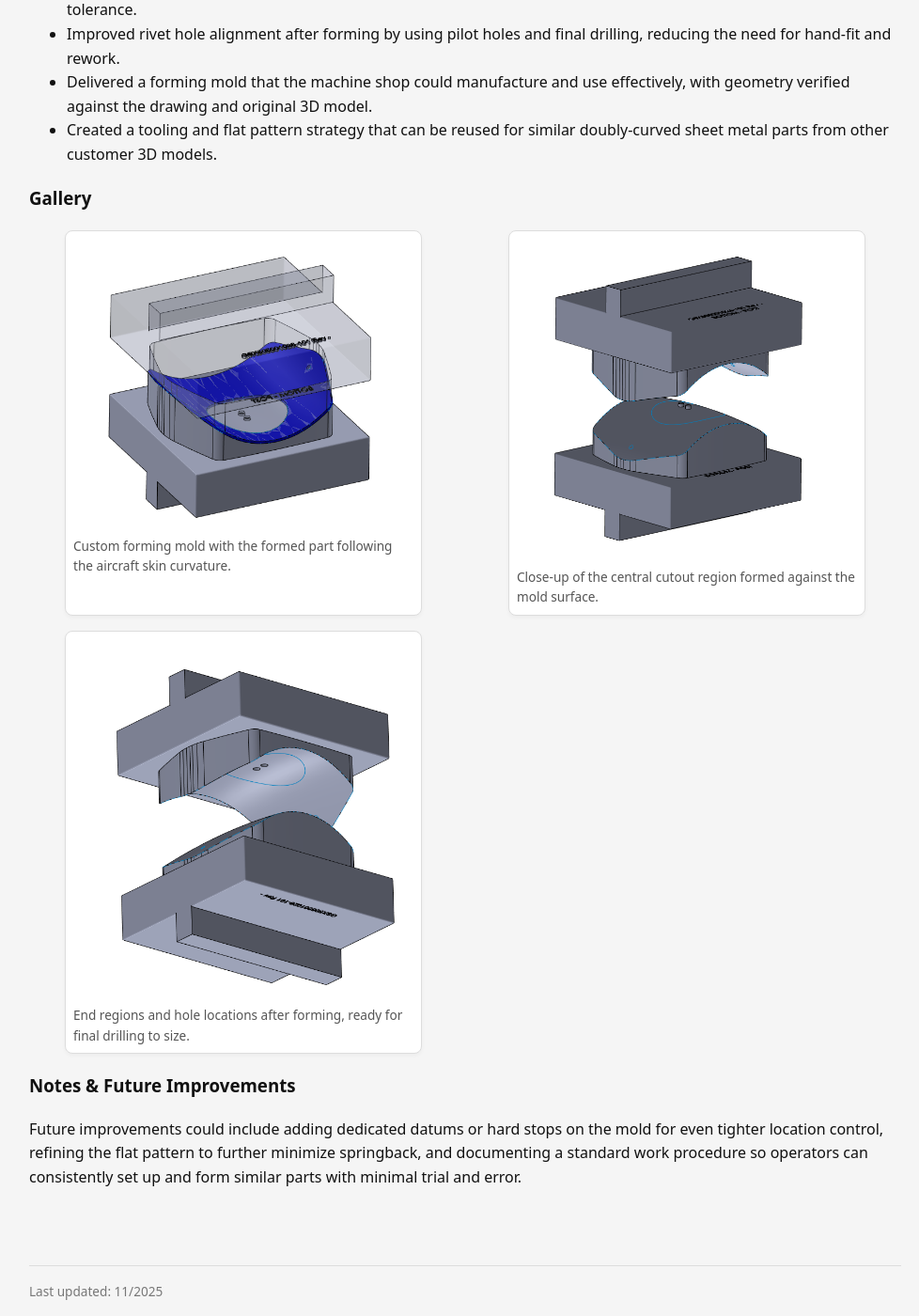
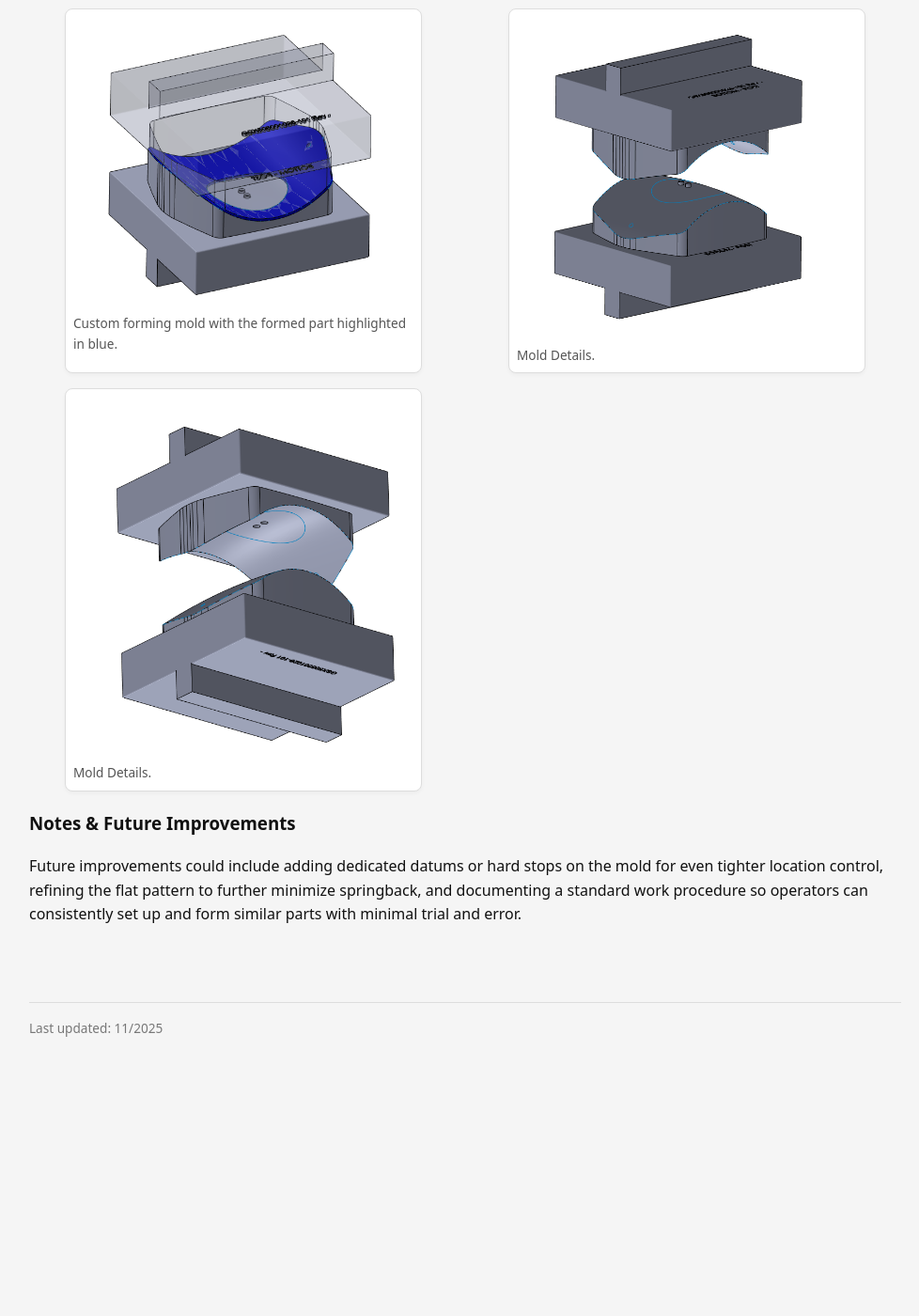
Before and after one commit to zinounobaid/zinounobaid.github.io, a Jekyll site: the page built from projects/3D Sheet Metal Mold.html, in a window 1280 px wide and 1400 px high, scrolled down 3083 px. Shown: the whole window at 94% size, without its empty margins (145-1123 px from the left). Built offline with Jekyll 4.4.1, drawn with Linux system fonts in a browser that asks for light colours; after the commit the page ends 4204 px from its top, so only the background shows below that.

Commit message:
Swap image sources and update captions in HTML

```diff
--- a/projects/3D Sheet Metal Mold.html
+++ b/projects/3D Sheet Metal Mold.html
@@ -134,21 +134,21 @@ date: 2025-05-15
       <img
         src="/assets/images/sheet-metal-mold/Mold-1.png"
         alt="Custom forming mold with the formed sheet metal part">
-      <figcaption>Custom forming mold with the formed part following the aircraft skin curvature.</figcaption>
+      <figcaption>Custom forming mold with the formed part highlighted in blue.</figcaption>
     </figure>
 
     <figure>
       <img
         src="/assets/images/sheet-metal-mold/Mold-2.png"
-        alt="Close-up of the formed part in the mold showing the central cutout region">
-      <figcaption>Close-up of the central cutout region formed against the mold surface.</figcaption>
+        alt="Mold Detail">
+      <figcaption>Mold Details.</figcaption>
     </figure>
 
     <figure>
       <img
         src="/assets/images/sheet-metal-mold/Mold-3.png"
-        alt="View of the end regions and hole locations after forming in the mold">
-      <figcaption>End regions and hole locations after forming, ready for final drilling to size.</figcaption>
+        alt="Mold Details">
+      <figcaption>Mold Details.</figcaption>
     </figure>
   </div>
 
```
Also changed, not shown: other parts of projects/3D Sheet Metal Mold.html (+2 -2 lines).
